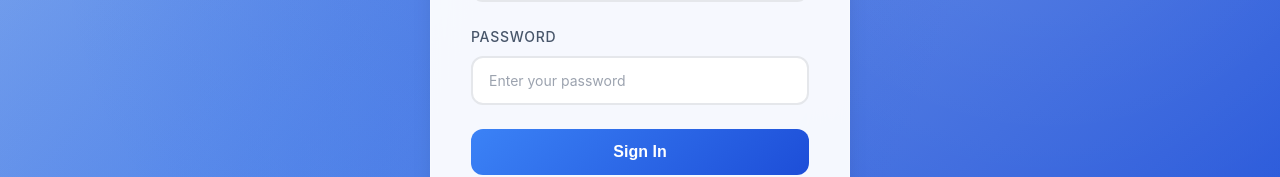
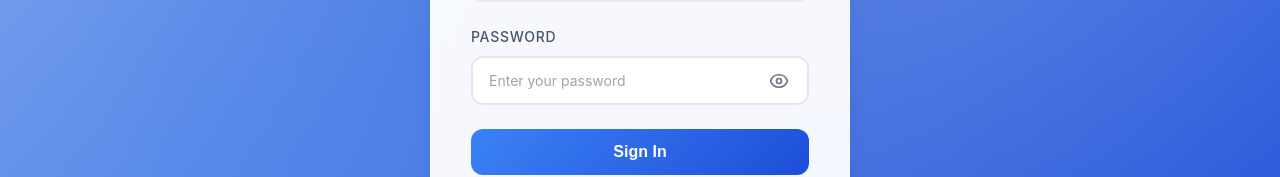
Before and after one commit to ronald2117/CampusQR, a React (Vite) app in the folder client/: page / in a window 1280 px wide. Shown: the part 384-561 px from the top of the page. Built offline with nearby package versions, Linux system fonts and the light colour scheme; no server answers.

Commit message:
fix: Enhance login page with password visibility toggle and update layout styles

```diff
--- a/client/src/components/Layout.css
+++ b/client/src/components/Layout.css
@@ -354,6 +354,14 @@
   .date-badge {
     display: none;
   }
+
+  .logout-button {
+    margin-bottom: 2.7rem;
+  }
+
+  .user-section {
+    padding-bottom: 2.7rem;
+  }
 }
 
 @media (max-width: 480px) {
--- a/client/src/components/Layout.jsx
+++ b/client/src/components/Layout.jsx
@@ -68,7 +68,7 @@ const Layout = ({ children }) => {
       path: '/users',
       icon: (
         <svg fill="none" stroke="currentColor" viewBox="0 0 24 24">
-          <path strokeLinecap="round" strokeLinejoin="round" strokeWidth={2} d="M12 4.354a4 4 0 110 5.292M15 21H3v-1a6 6 0 0112 0v1zm0 0h6v-1a6 6 0 00-9-5.197M13 7a4 4 0 11-8 0 4 4 0 018 0z" />
+          <path strokeLinecap="round" strokeLinejoin="round" strokeWidth={2} d="M12 15v2m-6 4h12a2 2 0 002-2v-6a2 2 0 00-2-2H6a2 2 0 00-2 2v6a2 2 0 002 2zm10-10V7a4 4 0 00-8 0v4h8z" />
         </svg>
       ),
       roles: ['admin']
--- a/client/src/pages/Login.css
+++ b/client/src/pages/Login.css
@@ -137,6 +137,51 @@
 
 .form-input::placeholder {
   color: #9ca3af;
+}
+
+.password-input-wrapper {
+  position: relative;
+  display: flex;
+  align-items: center;
+}
+
+.password-input {
+  padding-right: 3rem;
+}
+
+.password-toggle {
+  position: absolute;
+  right: 0.75rem;
+  background: none;
+  border: none;
+  cursor: pointer;
+  padding: 0.5rem;
+  display: flex;
+  align-items: center;
+  justify-content: center;
+  color: #6b7280;
+  transition: color 0.2s ease;
+  border-radius: 6px;
+}
+
+.password-toggle:hover {
+  color: #3b82f6;
+  background: rgba(59, 130, 246, 0.1);
+}
+
+.password-toggle:disabled {
+  opacity: 0.5;
+  cursor: not-allowed;
+}
+
+.password-toggle:disabled:hover {
+  color: #6b7280;
+  background: none;
+}
+
+.password-toggle .icon {
+  width: 20px;
+  height: 20px;
 }
 
 .login-button {
--- a/client/src/pages/Login.jsx
+++ b/client/src/pages/Login.jsx
@@ -10,6 +10,7 @@ const Login = () => {
   })
   const [loading, setLoading] = useState(false)
   const [error, setError] = useState('')
+  const [showPassword, setShowPassword] = useState(false)
 
   const { login } = useAuth()
 
@@ -72,17 +73,37 @@ const Login = () => {
 
             <div className="form-group">
               <label htmlFor="password" className="form-label">Password</label>
+              <div className="password-input-wrapper">
                 <input
-                type="password"
+                  type={showPassword ? "text" : "password"}
                   id="password"
                   name="password"
-                className="form-input"
+                  className="form-input password-input"
                   value={formData.password}
                   onChange={handleChange}
                   placeholder="Enter your password"
                   required
                   disabled={loading}
                 />
+                <button
+                  type="button"
+                  className="password-toggle"
+                  onClick={() => setShowPassword(!showPassword)}
+                  disabled={loading}
+                  aria-label={showPassword ? "Hide password" : "Show password"}
+                >
+                  {showPassword ? (
+                    <svg xmlns="http://www.w3.org/2000/svg" fill="none" viewBox="0 0 24 24" strokeWidth={2} stroke="currentColor" className="icon">
+                      <path strokeLinecap="round" strokeLinejoin="round" d="M3.98 8.223A10.477 10.477 0 001.934 12C3.226 16.338 7.244 19.5 12 19.5c.993 0 1.953-.138 2.863-.395M6.228 6.228A10.45 10.45 0 0112 4.5c4.756 0 8.773 3.162 10.065 7.498a10.523 10.523 0 01-4.293 5.774M6.228 6.228L3 3m3.228 3.228l3.65 3.65m7.894 7.894L21 21m-3.228-3.228l-3.65-3.65m0 0a3 3 0 10-4.243-4.243m4.242 4.242L9.88 9.88" />
+                    </svg>
+                  ) : (
+                    <svg xmlns="http://www.w3.org/2000/svg" fill="none" viewBox="0 0 24 24" strokeWidth={2} stroke="currentColor" className="icon">
+                      <path strokeLinecap="round" strokeLinejoin="round" d="M2.036 12.322a1.012 1.012 0 010-.639C3.423 7.51 7.36 4.5 12 4.5c4.638 0 8.573 3.007 9.963 7.178.07.207.07.431 0 .639C20.577 16.49 16.64 19.5 12 19.5c-4.638 0-8.573-3.007-9.963-7.178z" />
+                      <path strokeLinecap="round" strokeLinejoin="round" d="M15 12a3 3 0 11-6 0 3 3 0 016 0z" />
+                    </svg>
+                  )}
+                </button>
+              </div>
             </div>
 
             <button
```
Also changed, not shown: 1 other file (tests, documents, lock files or other folders). Lines whose indentation alone changed are shown as unchanged.
